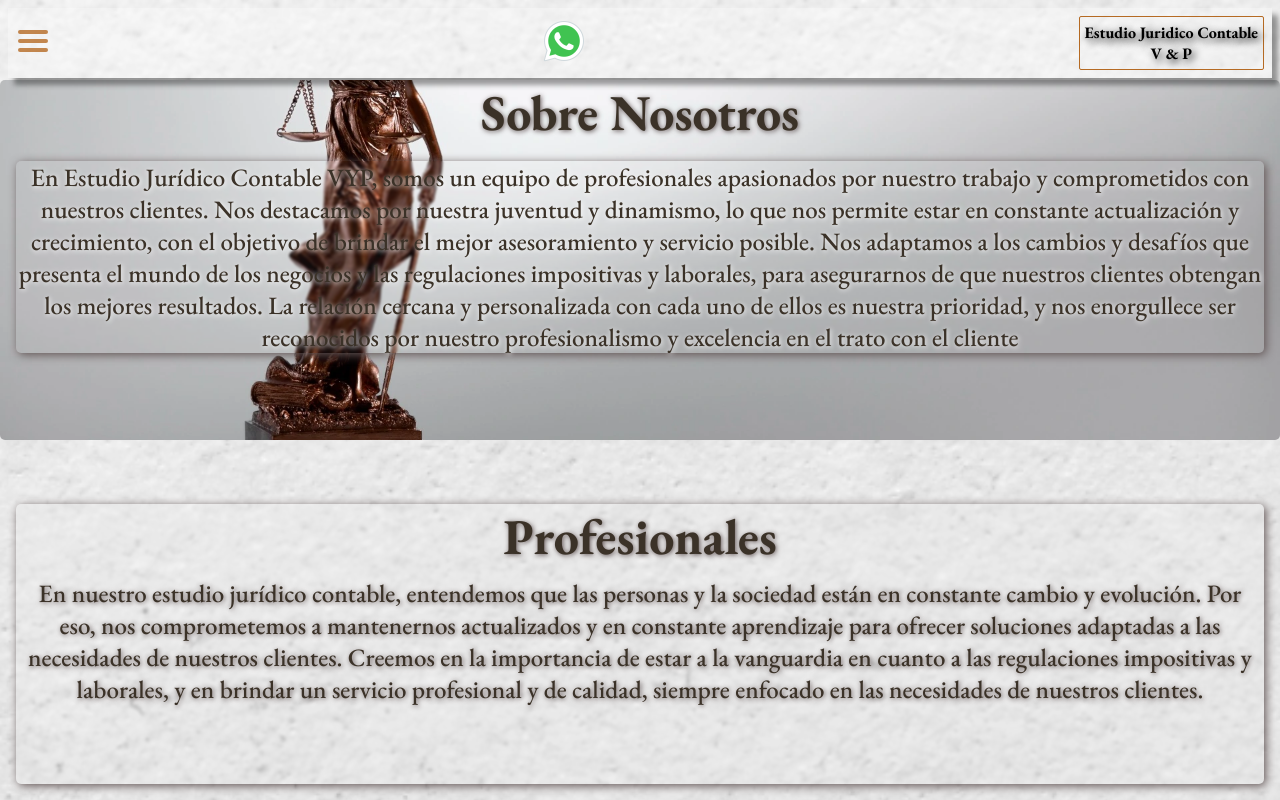
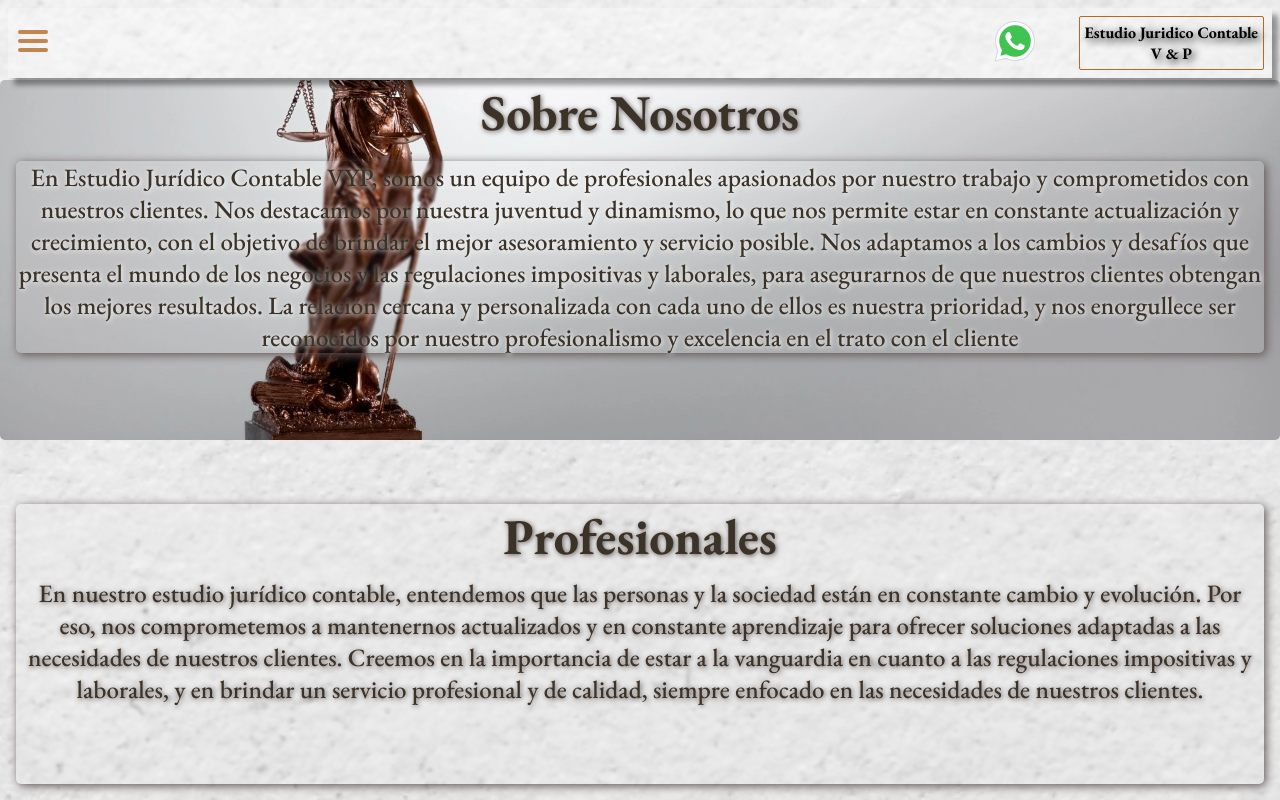
Before and after one commit to AgusPereyraa/juridicoContable, a React (Create React App) app: page /about in a window 1280 px wide. Shown: the top 800 px of the page. Built offline with nearby package versions, Linux system fonts and the light colour scheme.

Commit message:
navbar fix

```diff
--- a/src/Components/Navbar/Navbar.jsx
+++ b/src/Components/Navbar/Navbar.jsx
@@ -57,6 +57,7 @@ const Navbar = () => {
           <Span />
         </div>
 
+        <div className='navbar-right'>
           <div className='whatsapp-nav'>
             <a href="https://api.whatsapp.com/send?phone=+541122523564&text=Hola%20%C2%BFC%C3%B3mo%20est%C3%A1s?%20Estuve%20mirando%20tu%20Portfolio"
               target="_blank" rel='noreferrer'>
@@ -68,6 +69,7 @@ const Navbar = () => {
             <P text='Estudio Juridico Contable' />
             <P text='V & P' />
           </div>
+        </div>
 
       </div>
 
--- a/src/Components/Navbar/navbar.css
+++ b/src/Components/Navbar/navbar.css
@@ -15,6 +15,13 @@ nav {
     justify-content: space-between;
     background-color: rgba(255, 255, 255, 0.29);
     box-shadow: 6px 7px 5px rgba(0, 0, 0, 0.377);
+}
+
+.navbar-right {
+    display: flex;
+    align-items: center;
+    justify-content: center;
+    gap: 2rem;
 }
 
 .navbar .scrolled {
```
Lines whose indentation alone changed are shown as unchanged.
